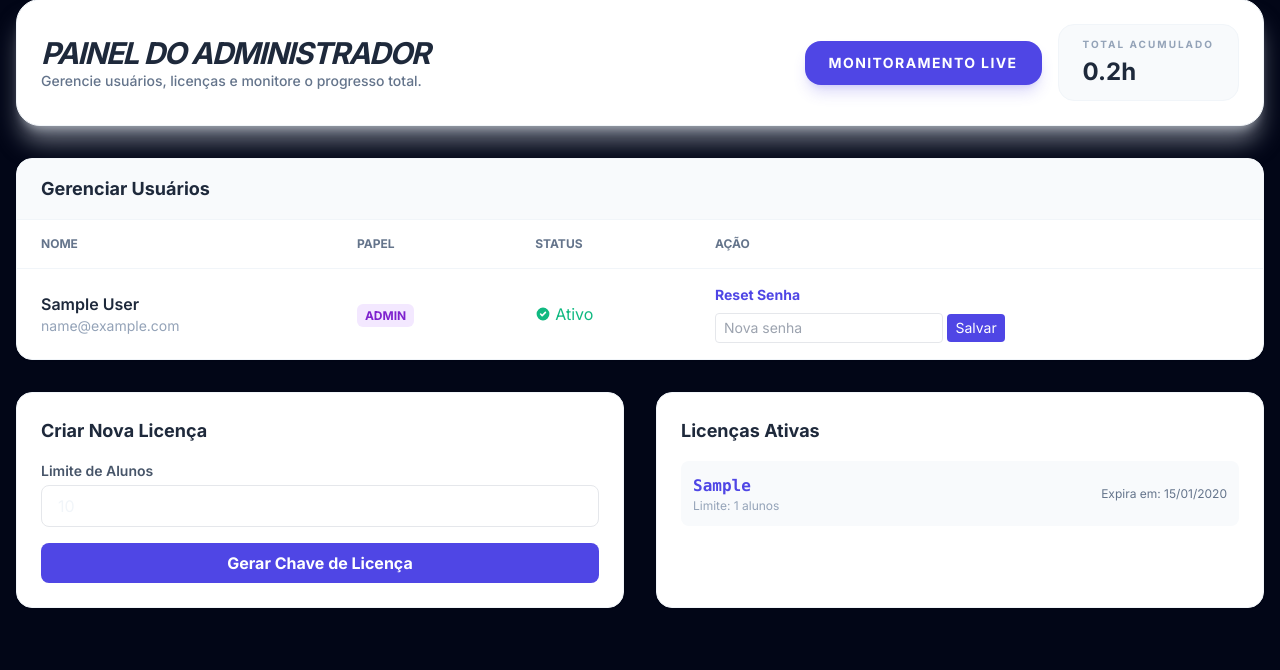
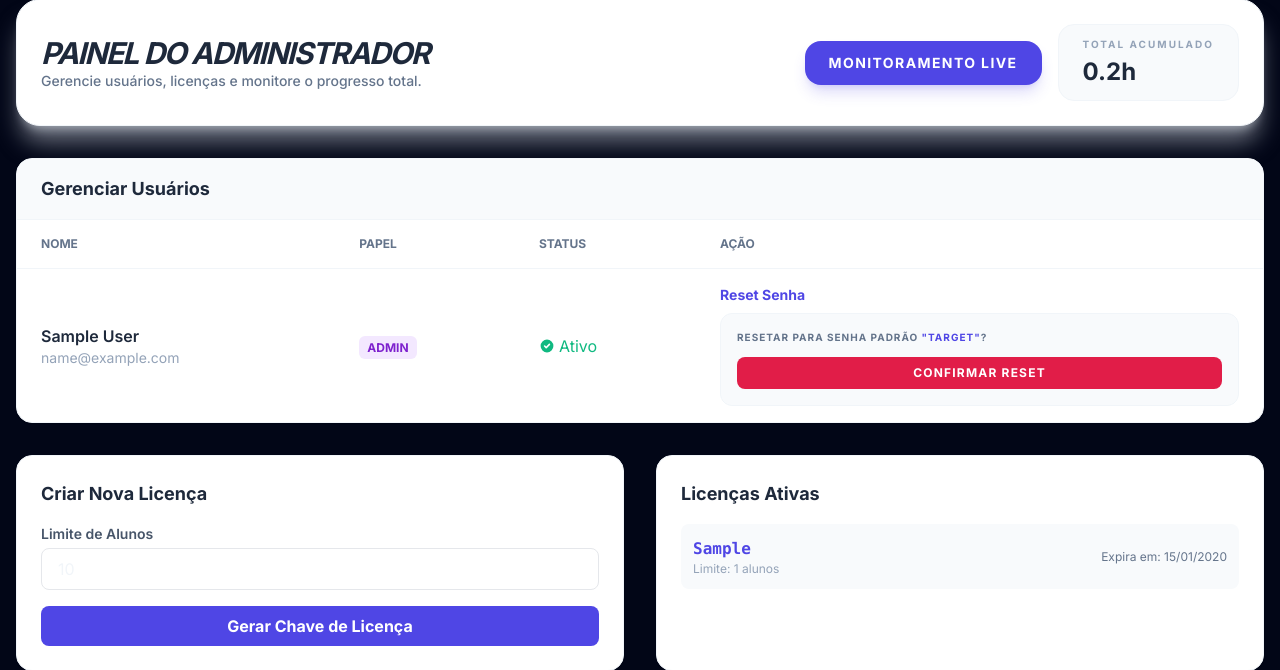
Before and after one commit to devjohnnydev/Target, a Flask app: page /admin in a window 1280 px wide, after a click on "Reset Senha". Shown: the part 98-768 px from the top of the page. Run offline with Flask 3, Linux system fonts and the light colour scheme; a user stored in the database is signed in; tables that the repository leaves empty hold one stand-in row (values such as "Sample post"); some libraries are stand-ins or nearby versions.

Commit message:
fix: exhaustive database migration and refined admin reset ux

```diff
--- a/main.py
+++ b/main.py
@@ -366,43 +366,39 @@ def register():
 from sqlalchemy import text, inspect
 
 def ensure_db_schema():
+    print("Iniciando sincronização do banco de dados...")
     with app.app_context():
-        # First ensure tables exist
-        db.create_all()
+        try:
+            db.create_all()
+            print("Tabelas base conferidas/criadas.")
+        except Exception as e:
+            print(f"Erro ao executar create_all: {e}")
 
-        # Then check columns in 'users' table
-        inspector = inspect(db.engine)
-        if 'users' in inspector.get_table_names():
-            columns = [c['name'] for c in inspector.get_columns('users')]
+        with db.engine.connect() as conn:
+            # 1. Rename is_active
+            try:
+                conn.execute(text("ALTER TABLE users RENAME COLUMN is_active TO is_approved;"))
+                conn.commit()
+                print("Coluna is_active renomeada para is_approved com sucesso.")
+            except Exception:
+                pass
 
-            with db.engine.connect() as conn:
-                # 1. Handle is_approved (rename or add)
-                if 'is_approved' not in columns:
-                    if 'is_active' in columns:
-                        try:
-                            conn.execute(text("ALTER TABLE users RENAME COLUMN is_active TO is_approved;"))
-                            print("Coluna is_active renomeada para is_approved.")
-                        except Exception as e:
-                            print(f"Erro ao renomear: {e}")
-                    else:
-                        try:
-                            # Use BOOLEAN DEFAULT FALSE which works for both SQLite and Postgres
-                            conn.execute(text("ALTER TABLE users ADD COLUMN is_approved BOOLEAN DEFAULT FALSE;"))
-                            print("Coluna is_approved adicionada.")
-                        except Exception as e:
-                            print(f"Erro ao adicionar is_approved: {e}")
-                    conn.commit()
+            # 2. Add is_approved
+            try:
+                conn.execute(text("ALTER TABLE users ADD COLUMN is_approved BOOLEAN DEFAULT FALSE;"))
+                conn.commit()
+                print("Coluna is_approved adicionada/verificada.")
+            except Exception:
+                pass
 
-                # 2. Handle needs_password_change
-                # Re-inspect columns after potential rename
-                columns = [c['name'] for c in inspector.get_columns('users')]
-                if 'needs_password_change' not in columns:
-                    try:
-                        conn.execute(text("ALTER TABLE users ADD COLUMN needs_password_change BOOLEAN DEFAULT FALSE;"))
-                        print("Coluna needs_password_change adicionada.")
-                    except Exception as e:
-                        print(f"Erro ao adicionar needs_password_change: {e}")
-                    conn.commit()
+            # 3. Add needs_password_change
+            try:
+                conn.execute(text("ALTER TABLE users ADD COLUMN needs_password_change BOOLEAN DEFAULT FALSE;"))
+                conn.commit()
+                print("Coluna needs_password_change adicionada/verificada.")
+            except Exception:
+                pass
+    print("Sincronização concluída.")
 
 ensure_db_schema()
 
--- a/templates/admin/dashboard.html
+++ b/templates/admin/dashboard.html
@@ -81,11 +81,12 @@
                                     class="text-indigo-600 hover:text-indigo-700 font-bold text-sm">Reset Senha</button>
                             </div>
                             <form id="reset-{{user.id}}" action="{{ url_for('admin_reset_password', user_id=user.id) }}"
-                                method="POST" class="hidden mt-2">
-                                <input type="password" name="new_password" placeholder="Nova senha"
-                                    class="border px-2 py-1 text-sm rounded">
+                                method="POST" class="hidden mt-2 bg-slate-50 p-4 rounded-xl border border-slate-100">
+                                <p class="text-[10px] font-bold text-slate-500 uppercase tracking-widest mb-3">Resetar
+                                    para senha padrão <span class="text-indigo-600">"target"</span>?</p>
                                 <button type="submit"
-                                    class="bg-indigo-600 text-white px-2 py-1 text-sm rounded">Salvar</button>
+                                    class="w-full bg-rose-600 hover:bg-rose-700 text-white px-3 py-2 text-xs rounded-lg font-bold uppercase tracking-widest transition-all">Confirmar
+                                    Reset</button>
                             </form>
                         </td>
                     </tr>
```
